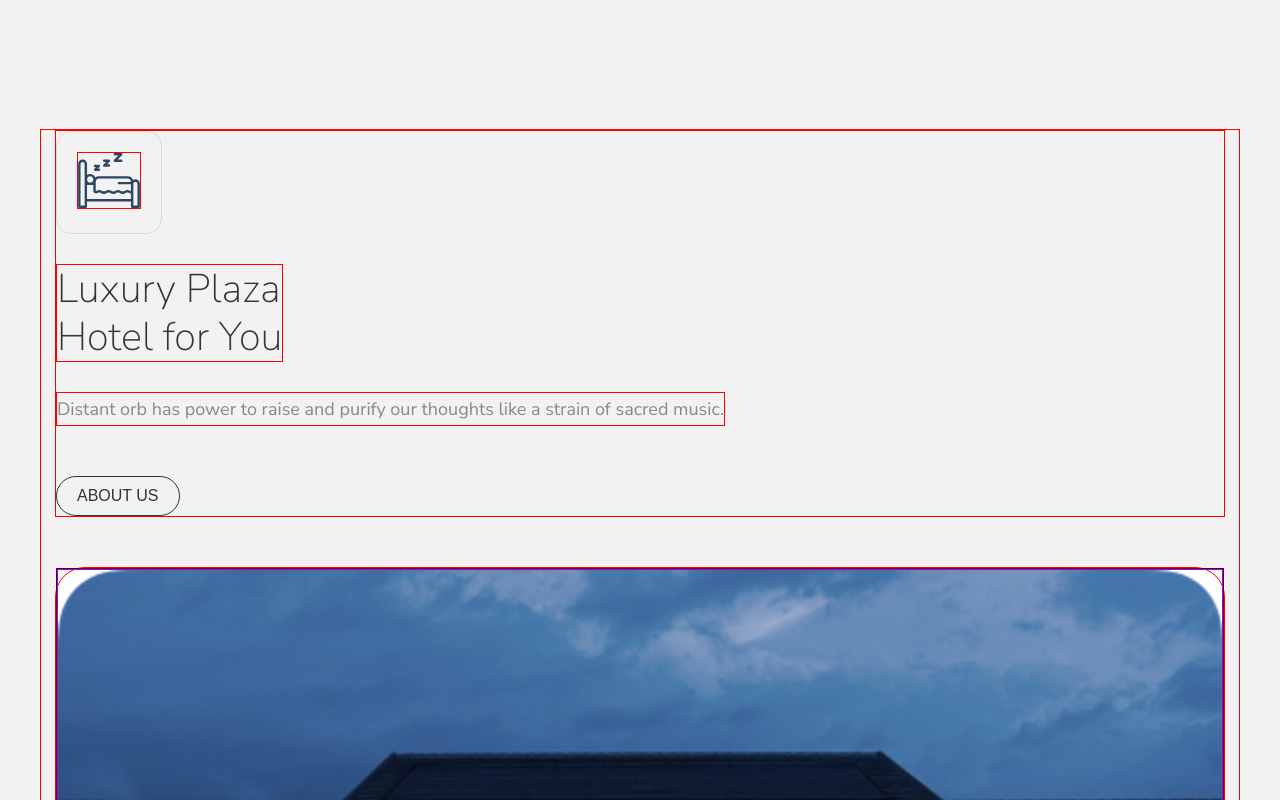
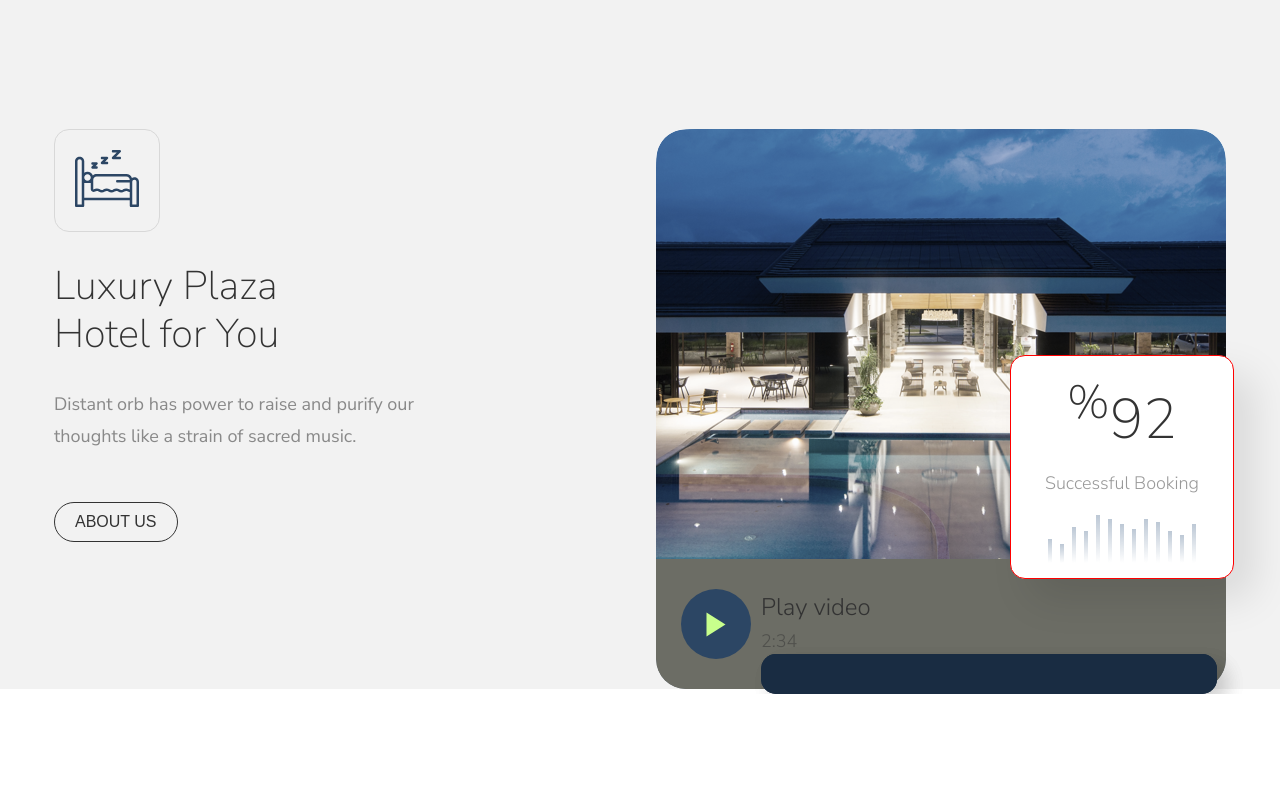
Before and after one commit to PreciousAma/hotel-website, a plain HTML site: page index.html in a window 1280 px wide. Shown: the part 920-1720 px from the top of the page. After the commit the page ends 1614 px from the top, so only its background shows below. Drawn offline with nearby package versions, Linux system fonts and the light colour scheme.

Commit message:
working on the about-us section

```diff
--- a/index.html
+++ b/index.html
@@ -103,6 +103,11 @@
                 <div class="about-img">
                     <img class="about-us-img" src="images/about-us-img.png">
                 </div>
+                <div class="about-card">
+                    <span class="about-card-text"><sup>%</sup>92</span>
+                    <span class="about-card-sub-text">Successful Booking</span>
+                    <img class="about-card-img" src="images/wave-img.png">
+                </div>
                 <div class="about-play">
                     <span class="icon">
                         <svg width="20" height="25" viewBox="0 0 20 25" fill="none" xmlns="http://www.w3.org/2000/svg">
--- a/style.css
+++ b/style.css
@@ -319,9 +319,9 @@ body {
 
 }
 
-.about-us * {
+/* .about-us * {
     border: 1px solid red;
-}
+} */
 
 .about-us .about-wrap {
     display: flex;
@@ -334,6 +334,7 @@ body {
     align-items: flex-start;
     flex-basis: 100%;
     margin-bottom: 5rem;
+    max-width: 406px;
 }
 
 .about .about-icon {
@@ -376,27 +377,69 @@ body {
     flex-direction: column;
     flex-basis: 100%;
     background-color: #FFFFFF;
+    max-width: 570px;
 }
 
 .about-img-wrap .about-img {
-    border: 1px solid blue;
-    height: 346px;
+    /* border: 1px solid blue; */
+    border-radius: 30px;
+    flex-basis: 100%;
+    height: 100%;
 }
 
 .about-img .about-us-img {
+    border-radius: 30px;
     width: 100%;
+    height: 100%;
+    object-fit: cover;
     /* border-radius: 24px 24px; */
 }
 
+.about-img-wrap .about-card {
+    border: 1px solid red;
+    border-radius: 15px;
+    box-shadow: 20px 20px 40px rgba(0, 0, 0, 0.1);
+    display: flex;
+    flex-direction: column;
+    justify-content: space-evenly;
+    align-items: center;
+    z-index: 4;
+    position: absolute;
+    right: -8px;
+    bottom: 110px;
+    background-color: #FFFFFF;
+    height: 224px;
+    width: 224px;
+}
+
+.about-card .about-card-text {
+    font-weight: 200;
+    font-size: 56px;
+    line-height: 64px;
+    text-align: center;
+    color: #333333;
+}
+
+.about-card .about-card-sub-text {
+    font-weight: 300;
+    font-size: 18px;
+    line-height: 32px;
+    text-align: center;
+    color: rgba(51, 51, 51, 0.501557);
+}
+
 .about-img-wrap .about-play {
-    background-color: #FFFFFF;
+    background-color: #6c6d65;
     bottom: 0;
-    padding: 2rem 2rem;
+    border-bottom-left-radius: 30px;
+    border-bottom-right-radius: 30px;
+    padding: 3rem 2.5rem;
     position: absolute;
     width: 100%;
     display: flex;
     align-items: center;
     justify-content: flex-start;
+    z-index: 2;
 }
 
 .about-play .icon {
@@ -407,7 +450,21 @@ body {
 
 .about-play .about-play-text {
     margin-left: 1rem;
+    z-index: 1;
 }
+
+.about-play .about-play-text ::after {
+    content: "";
+    display: block;
+    background-color: #192C42;
+    box-shadow: 10px 10px 20px rgba(0, 0, 0, 0.0967221);
+    height: 40px;
+    border-radius: 15px;
+    bottom: -5px;
+    position: absolute;
+    width: 80%;
+}
+
 
 .about-play-text .text {
     font-weight: 300;
@@ -422,7 +479,7 @@ body {
     font-size: 18px;
     line-height: 32px;
     color: rgba(51, 51, 51, 0.501557);
-    margin-top: 1rem;
+    margin-top: 0.2rem;
 }
 
 
@@ -521,6 +578,31 @@ body {
         width: 100%;
     }
 
+    .about-us .about-wrap {
+        display: flex;
+        flex-wrap: wrap;
+        justify-content: space-between;
+    }
+
+    .about-wrap .about {
+        display: flex;
+        flex-direction: column;
+        align-items: flex-start;
+        flex-basis: 50%;
+        margin-bottom: 5rem;
+    }
+
+    .about-us .about-img-wrap {
+        position: relative;
+        border-radius: 30px;
+        display: flex;
+        height: 560px;
+        flex-direction: column;
+        flex-basis: 50%;
+        background-color: #FFFFFF;
+        max-width: 570px;
+    }
+
  }
 
 /* Large devices (desktops, 992px and up) */
```
